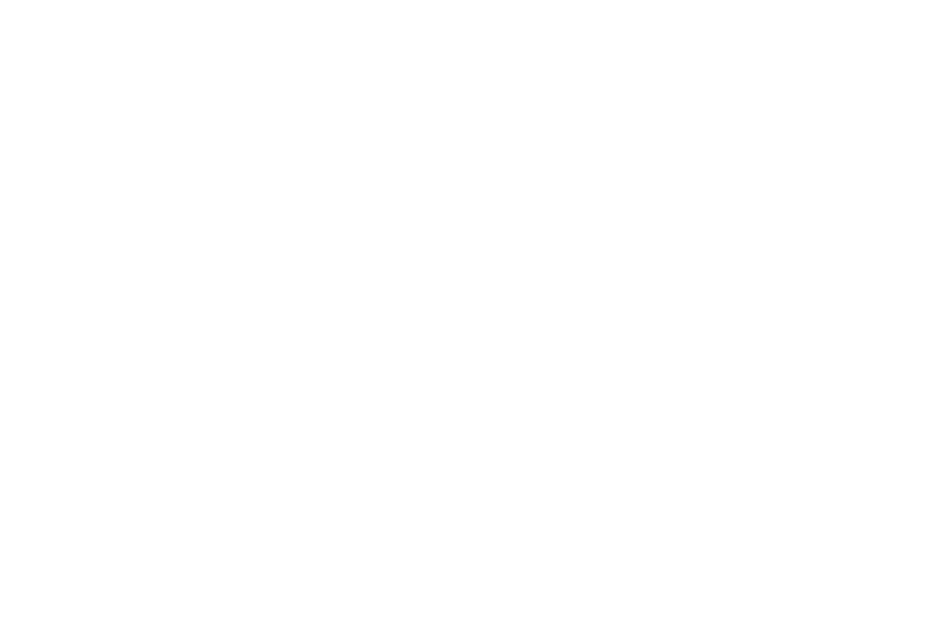
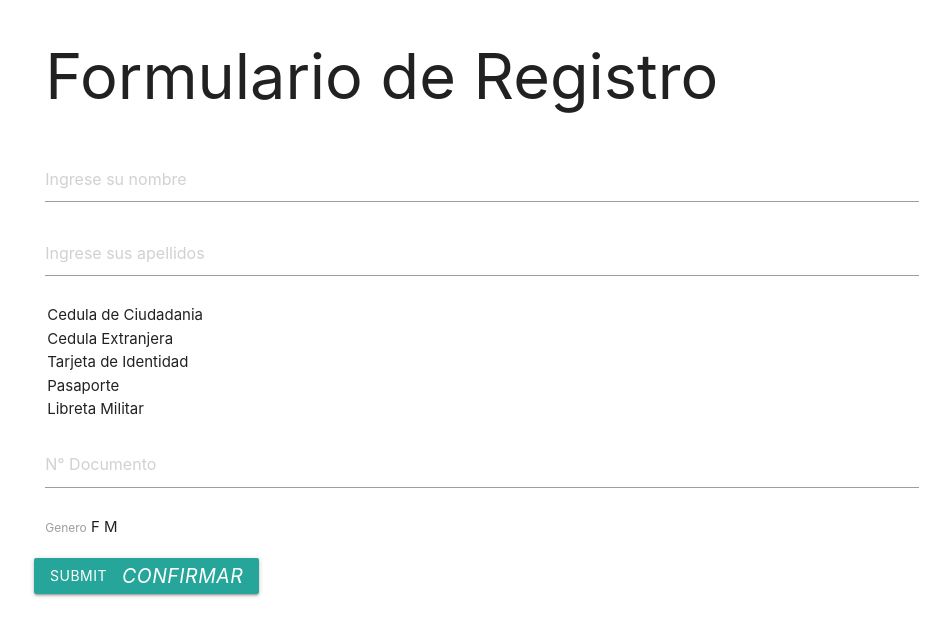
Before and after one commit to JuanFe622/practice-1, a plain HTML site: page index.html in a window 1280 px wide. Shown: the whole page, without its empty margins (158-1108 px from the left). Drawn offline with nearby package versions, Linux system fonts and the light colour scheme.

Commit message:
Create a Register Form in index.html

```diff
--- a/index.html
+++ b/index.html
@@ -4,9 +4,62 @@
     <meta charset="UTF-8">
     <meta http-equiv="X-UA-Compatible" content="IE=edge">
     <meta name="viewport" content="width=device-width, initial-scale=1.0">
-    <title>Document</title>
+
+    <link rel="stylesheet" href="https://cdnjs.cloudflare.com/ajax/libs/materialize/1.0.0/css/materialize.min.css">
+
+    <title>Practice 1</title>
 </head>
 <body>
+    <div class="container">
+        <div class="row">
+            <div class="col s12">
+                <h1>Formulario de Registro</h1>
+            </div>
+        </div>
 
+        <div class="row">
+            <div class="col s12">
+                <input type="text" name="user-name" id="user-name" placeholder="Ingrese su nombre">
+            </div>
+        </div>
+
+        <div class="row">
+            <div class="col s12">
+                <input type="text" name="last-name" id="last-name" placeholder="Ingrese sus apellidos">
+            </div>
+        </div>
+
+        <div class="row">
+            <div class="col s12">
+                <select name="document-type" id="document-type">Tipo de documento</select>
+                <option value="1">Cedula de Ciudadania</option>
+                <option value="2">Cedula Extranjera</option>
+                <option value="3">Tarjeta de Identidad</option>
+                <option value="4">Pasaporte</option>
+                <option value="5">Libreta Militar</option>
+            </div>
+        </div>
+
+        <div class="row">
+            <div class="col s12">
+                <input type="number" name="document-number" id="document-number" placeholder="N° Documento">
+            </div>
+        </div>
+
+        <div class="row">
+            <div class="col s6">
+                <label for="">Genero</label>
+
+                <input type="radio" name="genero" id="female">F
+                <input type="radio" name="genero" id="Male">M
+            </div>
+        </div>
+
+        <button class="btn waves-effect waves-light" type="submit" name="action">Submit
+            <i class="material-icons right">Confirmar   </i>
+          </button>
+
+    </div>
 </body>
+<script src="https://cdnjs.cloudflare.com/ajax/libs/materialize/1.0.0/js/materialize.min.js"></script>
 </html>
```
